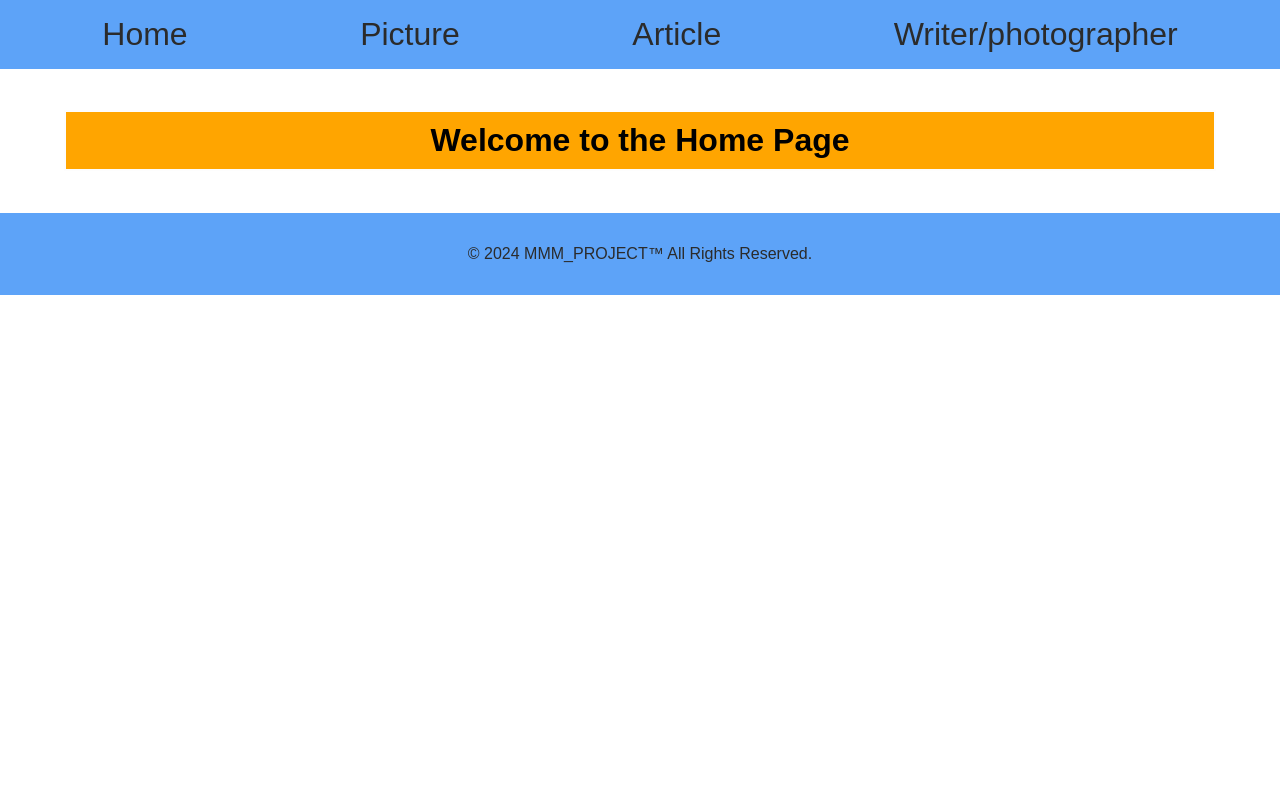
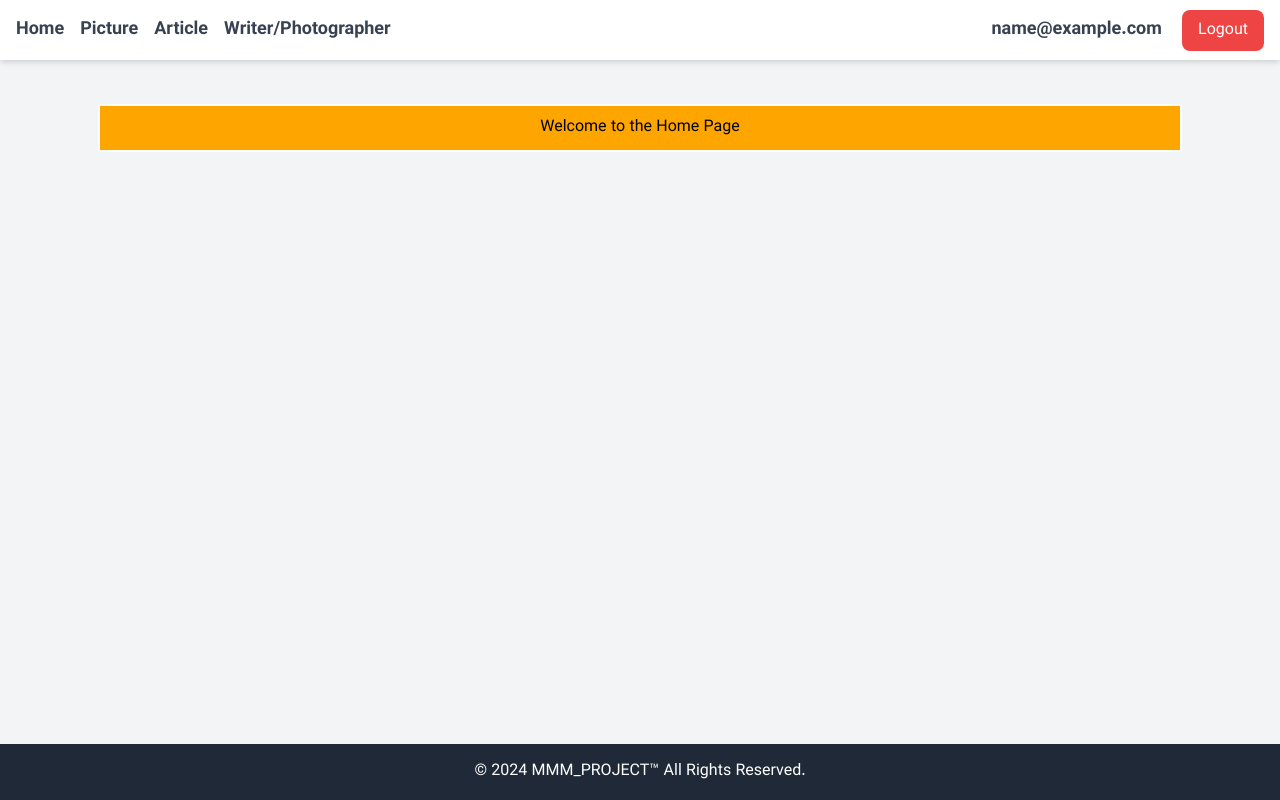
Before and after one commit to saeed-54996/MMM-Project, a Flask app: page / in a window 1280 px wide. Run offline with Flask 3, Linux system fonts and the light colour scheme; the visitor is signed in with stand-in values (Sample User, id 1).

Commit message:
rewrited base.html with tailwind css, added vazirmatn to styles.css

```diff
--- a/my_flask_app/static/css/styles.css
+++ b/my_flask_app/static/css/styles.css
@@ -25,7 +25,7 @@
 
 
 body {
-    font-family: Arial, sans-serif;
+    font-family: Vazirmatn,Arial, sans-serif;
     margin: 0;
     padding: 0;
 }
--- a/my_flask_app/templates/base.html
+++ b/my_flask_app/templates/base.html
@@ -3,26 +3,40 @@
 <head>
     <meta charset="UTF-8">
     <meta name="viewport" content="width=device-width, initial-scale=1.0">
+    <link href="https://cdnjs.cloudflare.com/ajax/libs/tailwindcss/2.2.19/tailwind.min.css" rel="stylesheet">
     <link rel="stylesheet" href="{{ url_for('static', filename='css/styles.css') }}">
     <script src="{{ url_for('static', filename='scripts/script.js') }}" defer></script>
     {% block head %}{% endblock %}
 </head>
-<body>
+<body class="bg-gray-100 flex flex-col min-h-screen">
 
-<header class="header">
-   <nav>
-    <ul class="nav">
-        <li><a href="/">Home</a></li>
-        <li><a href="/picture">Picture</a></li>
-        <li><a href="/article">Article</a></li>
-        <li><a href="/writer-photographer">Writer/photographer</a></li>
-    </ul>
+<header class="bg-white shadow-md py-4">
+   <nav class="container mx-auto px-4 flex justify-between items-center">
+        <div class="flex items-center space-x-4">
+            <a href="/" class="text-lg font-semibold text-gray-700">Home</a>
+            <a href="/picture" class="text-lg font-semibold text-gray-700">Picture</a>
+            <a href="/article" class="text-lg font-semibold text-gray-700">Article</a>
+            <a href="/writer-photographer" class="text-lg font-semibold text-gray-700">Writer/Photographer</a>
+        </div>
+        <div>
+            {% if 'email' in session %}
+                <span class="text-lg font-semibold text-gray-700 mr-4">{{ session['email'] }}</span>
+                <a href="{{ url_for('logout') }}" class="bg-red-500 text-white px-4 py-2 rounded-lg hover:bg-red-700">Logout</a>
+            {% else %}
+                <a href="{{ url_for('login_route') }}" class="bg-blue-500 text-white px-4 py-2 rounded-lg hover:bg-blue-700">Login</a>
+            {% endif %}
+        </div>
    </nav>
 </header>
 
+<main class="flex-grow container mx-auto px-4 py-6">
     {% block body %}{% endblock %}
-<footer class="footer">
-    <p> © 2024 MMM_PROJECT™ All Rights Reserved.</p>
+</main>
+
+<footer class="bg-gray-800 text-white py-4">
+    <div class="container mx-auto px-4 text-center">
+        <p>© 2024 MMM_PROJECT™ All Rights Reserved.</p>
+    </div>
 </footer>
 
 </body>
```
Lines whose indentation alone changed are shown as unchanged.
